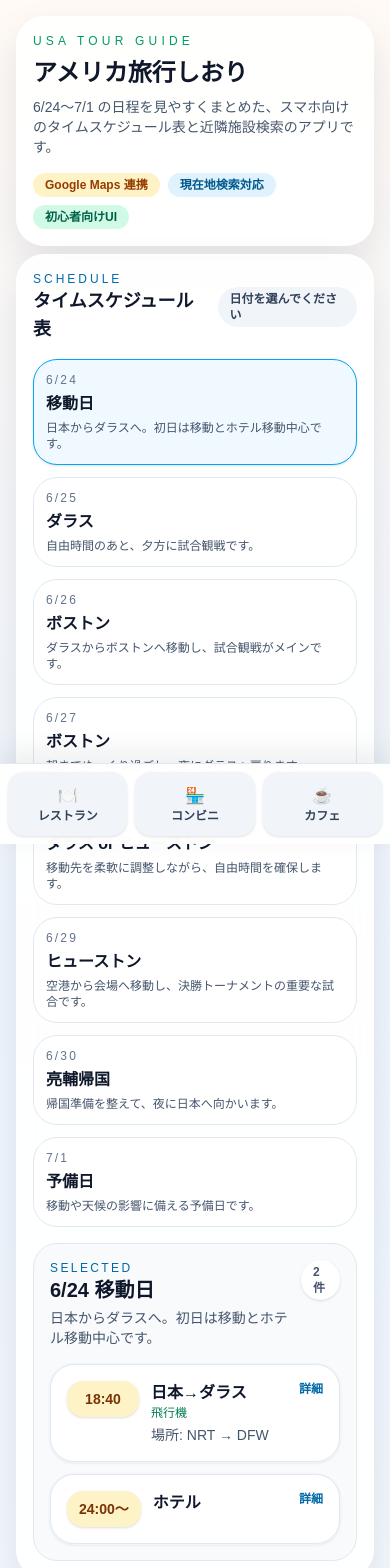
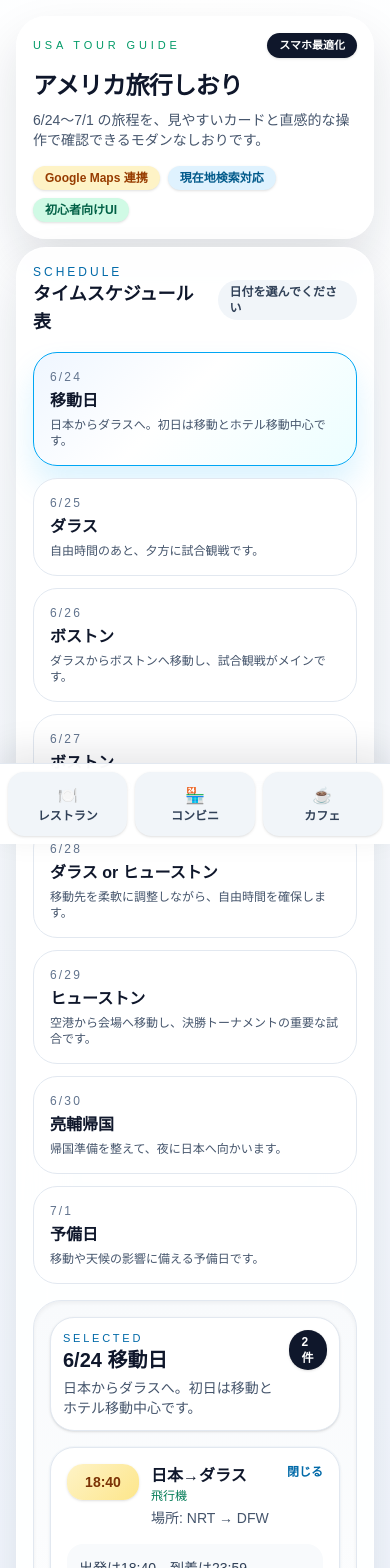
Before and after one commit to reemar1020-ai/WC2026tourapp, a Next.js app: page / in a window 390 px wide. Shown: the top 1568 px of the page. Built offline with nearby package versions, Linux system fonts and the light colour scheme.

Commit message:
create mobile app ui

```diff
--- a/app/page.tsx
+++ b/app/page.tsx
@@ -1,6 +1,6 @@
 "use client";
 
-import { useMemo, useState } from "react";
+import { useEffect, useMemo, useState } from "react";
 
 type ScheduleItem = {
   time: string;
@@ -201,6 +201,16 @@ export default function Home() {
     [selectedDate],
   );
 
+  useEffect(() => {
+    const nextOpenState: Record<string, boolean> = {};
+
+    selectedDay.items.forEach((_, index) => {
+      nextOpenState[`${selectedDay.date}-${index}`] = true;
+    });
+
+    setOpenItems(nextOpenState);
+  }, [selectedDay]);
+
   const toggleItem = (key: string) => {
     setOpenItems((prev) => ({
       ...prev,
@@ -238,25 +248,28 @@ export default function Home() {
   };
 
   return (
-    <main className="min-h-screen bg-[linear-gradient(180deg,#fffaf5_0%,#eff6ff_45%,#f8fafc_100%)] text-slate-900">
+    <main className="min-h-screen bg-[radial-gradient(circle_at_top,_#ffffff_0%,_#f8fbff_38%,_#eef4ff_100%)] text-slate-900">
       <section className="mx-auto flex min-h-screen w-full max-w-6xl flex-col pb-28">
         <header className="px-4 pt-4 pb-2 sm:px-6">
-          <div className="rounded-[28px] border border-white/70 bg-white/90 p-4 shadow-[0_18px_40px_rgba(15,23,42,0.10)] backdrop-blur md:p-6">
-            <p className="text-xs uppercase tracking-[0.35em] text-emerald-600">USA Tour Guide</p>
-            <h1 className="mt-2 text-2xl font-black text-slate-900 sm:text-3xl">アメリカ旅行しおり</h1>
-            <p className="mt-2 text-sm text-slate-600 sm:text-base">
-              6/24〜7/1 の日程を見やすくまとめた、スマホ向けのタイムスケジュール表と近隣施設検索のアプリです。
+          <div className="rounded-[30px] border border-white/80 bg-white/90 p-4 shadow-[0_24px_50px_rgba(15,23,42,0.12)] backdrop-blur-xl md:p-6">
+            <div className="flex items-center justify-between gap-3">
+              <p className="text-[11px] uppercase tracking-[0.35em] text-emerald-600">USA Tour Guide</p>
+              <span className="rounded-full bg-slate-900 px-3 py-1 text-[11px] font-semibold text-white shadow-sm">スマホ最適化</span>
+            </div>
+            <h1 className="mt-3 text-2xl font-black tracking-tight text-slate-900 sm:text-3xl">アメリカ旅行しおり</h1>
+            <p className="mt-2 max-w-2xl text-sm text-slate-600 sm:text-base">
+              6/24〜7/1 の旅程を、見やすいカードと直感的な操作で確認できるモダンなしおりです。
             </p>
             <div className="mt-4 flex flex-wrap gap-2 text-xs text-slate-700">
-              <span className="rounded-full bg-amber-100 px-3 py-1 font-semibold text-amber-800">Google Maps 連携</span>
-              <span className="rounded-full bg-sky-100 px-3 py-1 font-semibold text-sky-800">現在地検索対応</span>
-              <span className="rounded-full bg-emerald-100 px-3 py-1 font-semibold text-emerald-800">初心者向けUI</span>
+              <span className="rounded-full bg-amber-100 px-3 py-1 font-semibold text-amber-800 shadow-sm">Google Maps 連携</span>
+              <span className="rounded-full bg-sky-100 px-3 py-1 font-semibold text-sky-800 shadow-sm">現在地検索対応</span>
+              <span className="rounded-full bg-emerald-100 px-3 py-1 font-semibold text-emerald-800 shadow-sm">初心者向けUI</span>
             </div>
           </div>
         </header>
 
         <section className="px-4 sm:px-6">
-          <div className="rounded-[28px] border border-white/70 bg-white/90 p-4 shadow-[0_18px_40px_rgba(15,23,42,0.10)] backdrop-blur md:p-5">
+          <div className="rounded-[30px] border border-white/80 bg-white/90 p-4 shadow-[0_24px_50px_rgba(15,23,42,0.12)] backdrop-blur-xl md:p-5">
             <div className="flex items-center justify-between gap-3">
               <div>
                 <p className="text-xs uppercase tracking-[0.25em] text-sky-700">Schedule</p>
@@ -273,10 +286,10 @@ export default function Home() {
                     key={day.date}
                     type="button"
                     onClick={() => setSelectedDate(day.date)}
-                    className={`w-full rounded-3xl border p-3 text-left transition ${
+                    className={`w-full rounded-[24px] border p-4 text-left transition duration-200 ${
                       selected
-                        ? "border-sky-500 bg-sky-50 shadow-sm"
-                        : "border-slate-200 bg-white hover:border-sky-200 hover:bg-sky-50/70"
+                        ? "border-sky-500 bg-[linear-gradient(135deg,#eff6ff_0%,#ffffff_45%,#ecfeff_100%)] shadow-[0_18px_30px_rgba(56,189,248,0.18)]"
+                        : "border-slate-200 bg-white hover:-translate-y-0.5 hover:border-sky-200 hover:bg-sky-50/70 hover:shadow-md"
                     }`}
                   >
                     <p className="text-xs uppercase tracking-[0.18em] text-slate-500">{day.date}</p>
@@ -287,14 +300,14 @@ export default function Home() {
               })}
             </div>
 
-            <article className="mt-4 rounded-[24px] border border-slate-200 bg-slate-50 p-4 sm:p-5">
-              <div className="flex items-start justify-between gap-3">
+            <article className="mt-4 rounded-[28px] border border-slate-200 bg-[linear-gradient(180deg,#f8fafc_0%,#ffffff_100%)] p-4 shadow-inner sm:p-5">
+              <div className="flex items-start justify-between gap-3 rounded-[24px] border border-slate-200 bg-white p-3 shadow-sm sm:p-4">
                 <div>
-                  <p className="text-xs uppercase tracking-[0.2em] text-sky-700">Selected</p>
+                  <p className="text-[11px] uppercase tracking-[0.25em] text-sky-700">Selected</p>
                   <h3 className="text-xl font-black text-slate-900">{selectedDay.date} {selectedDay.label}</h3>
                   <p className="mt-1 text-sm text-slate-600">{selectedDay.summary}</p>
                 </div>
-                <span className="rounded-full bg-white px-3 py-1 text-xs font-semibold text-slate-600 shadow-sm">{selectedDay.items.length} 件</span>
+                <span className="rounded-full bg-slate-900 px-3 py-1 text-xs font-semibold text-white shadow-sm">{selectedDay.items.length} 件</span>
               </div>
 
               <div className="mt-4 space-y-3">
@@ -305,7 +318,7 @@ export default function Home() {
                   return (
                     <article
                       key={key}
-                      className="rounded-[24px] border border-slate-200 bg-white p-4 shadow-sm ring-1 ring-slate-100"
+                      className="rounded-[24px] border border-slate-200 bg-white p-4 shadow-sm ring-1 ring-slate-100 transition hover:border-sky-200 hover:shadow-md"
                     >
                       <button
                         type="button"
@@ -314,7 +327,7 @@ export default function Home() {
                         aria-expanded={isOpen}
                       >
                         <div className="flex items-start gap-3">
-                          <div className="min-w-[72px] rounded-2xl bg-amber-100 px-3 py-2 text-center text-sm font-black text-amber-900 shadow-sm">{item.time}</div>
+                          <div className="min-w-[72px] rounded-2xl bg-[linear-gradient(135deg,#fef3c7_0%,#fde68a_100%)] px-3 py-2 text-center text-sm font-black text-amber-900 shadow-sm">{item.time}</div>
                           <div className="flex-1">
                             <p className="text-base font-black text-slate-900">{item.title}</p>
                             {item.kind && <p className="text-xs text-emerald-700">{item.kind}</p>}
@@ -379,7 +392,7 @@ export default function Home() {
                   key={category}
                   type="button"
                   onClick={() => openNearbySearch(category)}
-                  className="rounded-[24px] border border-slate-200 bg-slate-50 px-4 py-4 text-left shadow-sm transition hover:border-emerald-300 hover:bg-emerald-50"
+                  className="rounded-[24px] border border-slate-200 bg-[linear-gradient(135deg,#f8fafc_0%,#ffffff_100%)] px-4 py-4 text-left shadow-sm transition hover:-translate-y-0.5 hover:border-emerald-300 hover:bg-emerald-50 hover:shadow-md"
                 >
                   <p className="text-sm font-semibold text-slate-700">{category}</p>
                   <p className="mt-1 text-xs text-slate-500">現在地から検索する</p>
@@ -394,14 +407,14 @@ export default function Home() {
         </section>
       </section>
 
-      <nav className="fixed inset-x-0 bottom-0 z-10 border-t border-slate-200 bg-white/95 shadow-[0_-10px_30px_rgba(15,23,42,0.08)] backdrop-blur">
+      <nav className="fixed inset-x-0 bottom-0 z-10 border-t border-slate-200 bg-white/95 shadow-[0_-12px_35px_rgba(15,23,42,0.10)] backdrop-blur-xl">
         <div className="mx-auto flex max-w-6xl items-center justify-around gap-2 px-2 py-2 sm:gap-4 sm:px-4">
           {nearbyCategories.map((category) => (
             <button
               key={category}
               type="button"
               onClick={() => openNearbySearch(category)}
-              className="flex flex-1 flex-col items-center rounded-2xl bg-slate-100 px-2 py-3 text-xs font-black text-slate-700 shadow-sm transition hover:bg-emerald-100 hover:text-emerald-800 sm:px-3 sm:py-3 sm:text-sm"
+              className="flex flex-1 flex-col items-center rounded-2xl bg-slate-100 px-2 py-3 text-xs font-black text-slate-700 shadow-sm transition hover:-translate-y-0.5 hover:bg-emerald-100 hover:text-emerald-800 sm:px-3 sm:py-3 sm:text-sm"
             >
               <span className="text-base">{category === "レストラン" ? "🍽️" : category === "コンビニ" ? "🏪" : "☕"}</span>
               <span>{category}</span>
```
